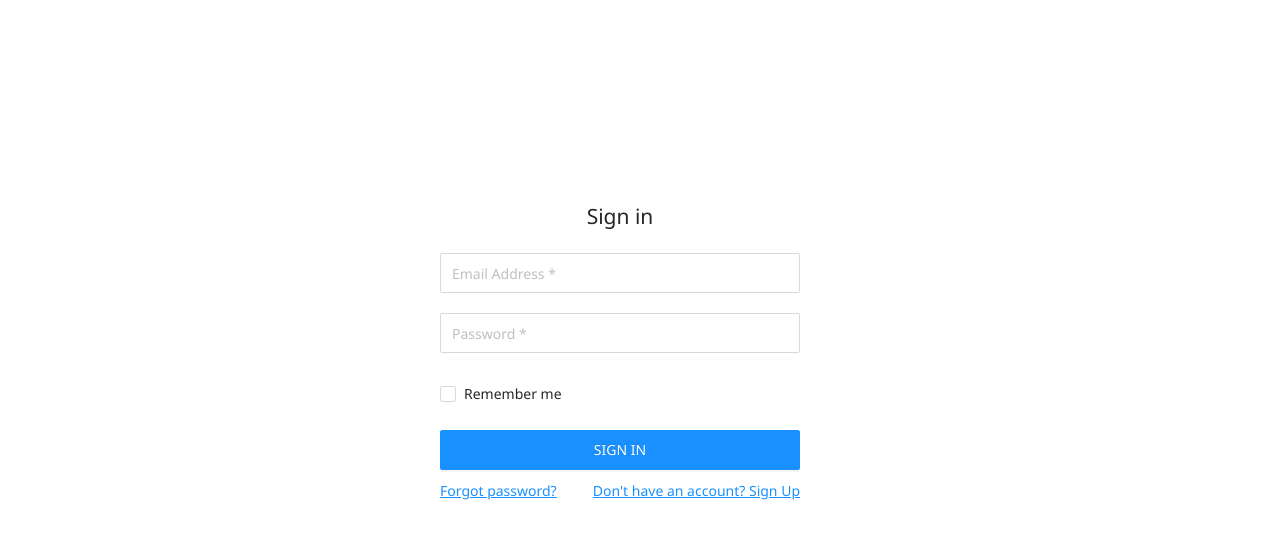
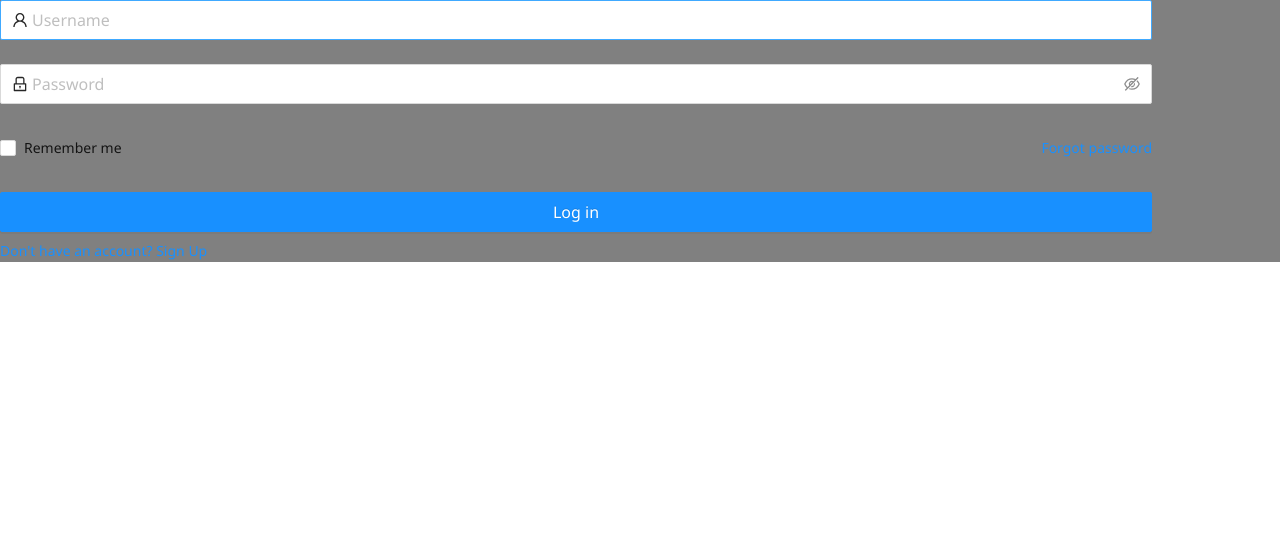
Before and after one commit to shobanov/authentication, a React (Create React App) app in the folder client/: page /auth in a window 1280 px wide. Shown: the top 538 px of the page. Built offline with nearby package versions, Linux system fonts and the light colour scheme.

Commit message:
transfer to antd

```diff
--- a/client/src/Root.tsx
+++ b/client/src/Root.tsx
@@ -2,11 +2,13 @@ import { FC } from 'react';
 import styled, { createGlobalStyle } from 'styled-components';
 
 const StyledRoot = styled.div`
-  display: flex;
+  /* display: flex;
   margin: 0 auto;
   align-items: center;
+  justify-content: center;
   height: 100vh;
-  width: 400px;
+  width: 400px; */
+  background-color: gray;
 `;
 
 const GlobalStyles: any  = createGlobalStyle`
--- a/client/src/pages/auth/Auth.tsx
+++ b/client/src/pages/auth/Auth.tsx
@@ -1,33 +1,62 @@
 import { FC } from 'react';
+import { Form, Input, Button, Checkbox } from 'antd';
+import { UserOutlined, LockOutlined } from '@ant-design/icons';
 
-import { Button, Checkbox, Input, Title } from '../../components';
-import { AuthWrapper, LinkRouterDom, Nav } from './styles';
+import { AuthForm, ButtonStyled, LinkForgotPassword, LinkRegister } from './styles';
 
 export const Auth: FC = () => {
 
+  const onFinish = (values: any) => {
+    console.log('Received values of form: ', values);
+  };
+
   return (
-    <AuthWrapper>
-      <Title title="Sign in" />
-      <Input
-        type="email"
-        name="email"
-        placeholder="Email Address *"
-      />
-      <Input
-        type="password"
+    <AuthForm
+      initialValues={{ remember: false }}
+      onFinish={onFinish}
+      size="large"
+    >
+      <Form.Item
+        name="username"
+        rules={[{ required: true, message: 'Please input your Username!' }]}
+      >
+        <Input
+          prefix={<UserOutlined />}
+          placeholder="Username"
+        />
+      </Form.Item>
+      <Form.Item
         name="password"
-        placeholder="Password *"
-      />
-      <Checkbox title="Remember me" />
-      <Button title="SIGN IN" />
-      <Nav>
-        <LinkRouterDom to="/change-password">
-          Forgot password?
-        </LinkRouterDom>
-        <LinkRouterDom to="/registration">
+        rules={[{ required: true, message: 'Please input your Password!' }]}
+      >
+        <Input.Password
+          prefix={<LockOutlined />}
+          type="password"
+          placeholder="Password"
+        />
+      </Form.Item>
+      <Form.Item>
+        <Form.Item
+          name="remember"
+          valuePropName="checked"
+          noStyle
+        >
+          <Checkbox>Remember me</Checkbox>
+        </Form.Item>
+
+        <LinkForgotPassword to="/change-password">
+          Forgot password
+        </LinkForgotPassword>
+      </Form.Item>
+
+      <Form.Item>
+        <ButtonStyled type="primary" htmlType="submit">
+          Log in
+        </ButtonStyled>
+        <LinkRegister to="/registration">
           Don't have an account? Sign Up
-        </LinkRouterDom>
-      </Nav>
-    </AuthWrapper>
+        </LinkRegister>
+      </Form.Item>
+    </AuthForm>
   );
 };
--- a/client/src/pages/auth/styles.ts
+++ b/client/src/pages/auth/styles.ts
@@ -1,28 +1,21 @@
 import { Link } from 'react-router-dom';
+import { Button, Form } from 'antd';
 import styled from 'styled-components';
 
-export const AuthWrapper = styled.div`
-  display: flex;
-  flex-direction: column;
-  align-items: center;
-  height: 50%;
+export const AuthForm = styled(Form)`
   width: 90%;
   @media (max-width: 480px) {
     width: 300px;
   };
-  & > :nth-child(2) {
-    margin-bottom: 20px;
-  };
 `;
 
-export const Nav = styled.nav`
-  display: flex;
-  justify-content: space-between;
-  margin-top: 10px;
-  height: 20px;
-  width: 100%;
+export const LinkForgotPassword = styled(Link)`
+  float: right;
 `;
 
-export const LinkRouterDom  = styled(Link)`
-  text-decoration: underline;
+export const LinkRegister = styled(Link)``;
+
+export const ButtonStyled = styled(Button)`
+  width: 100%;
+  margin-bottom: 8px;
 `;
```
